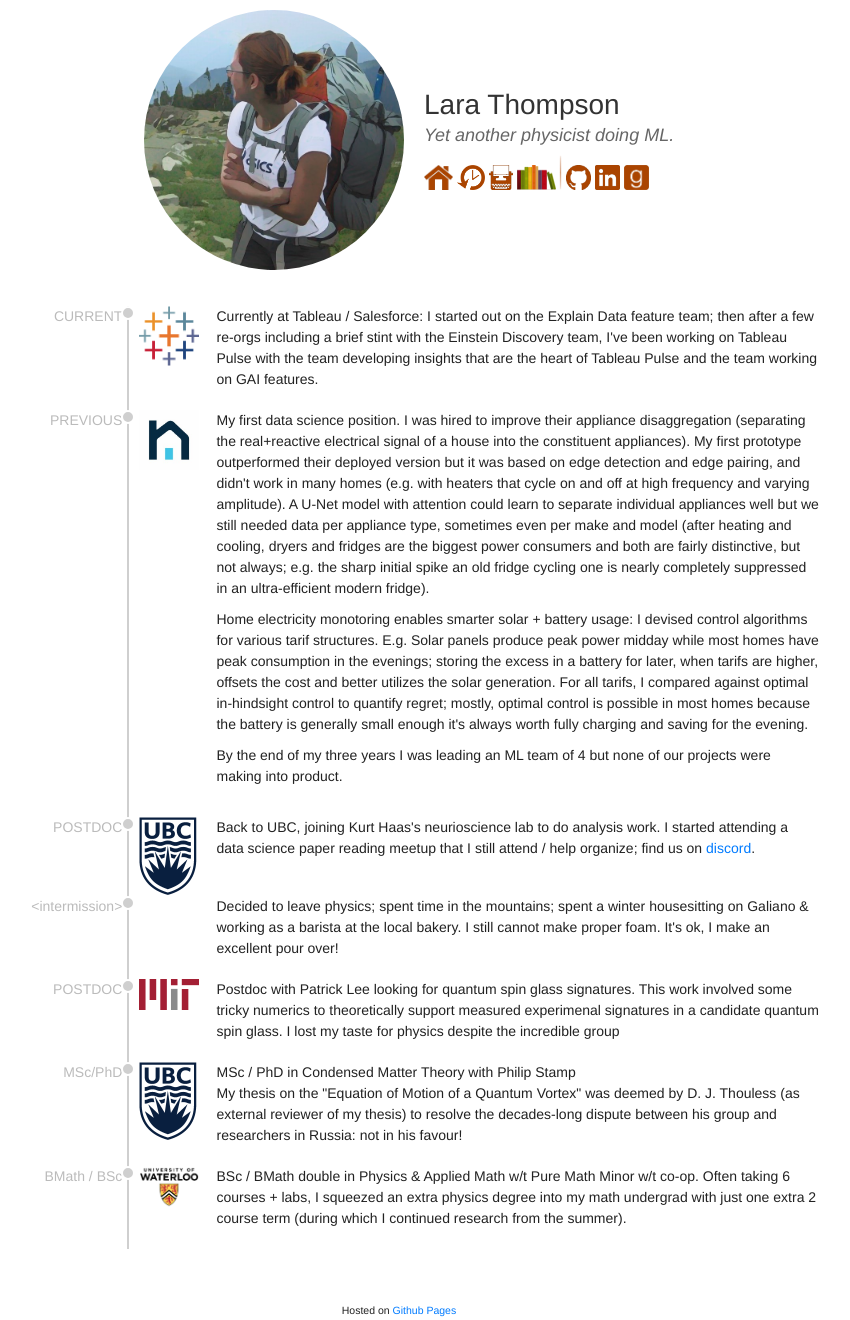
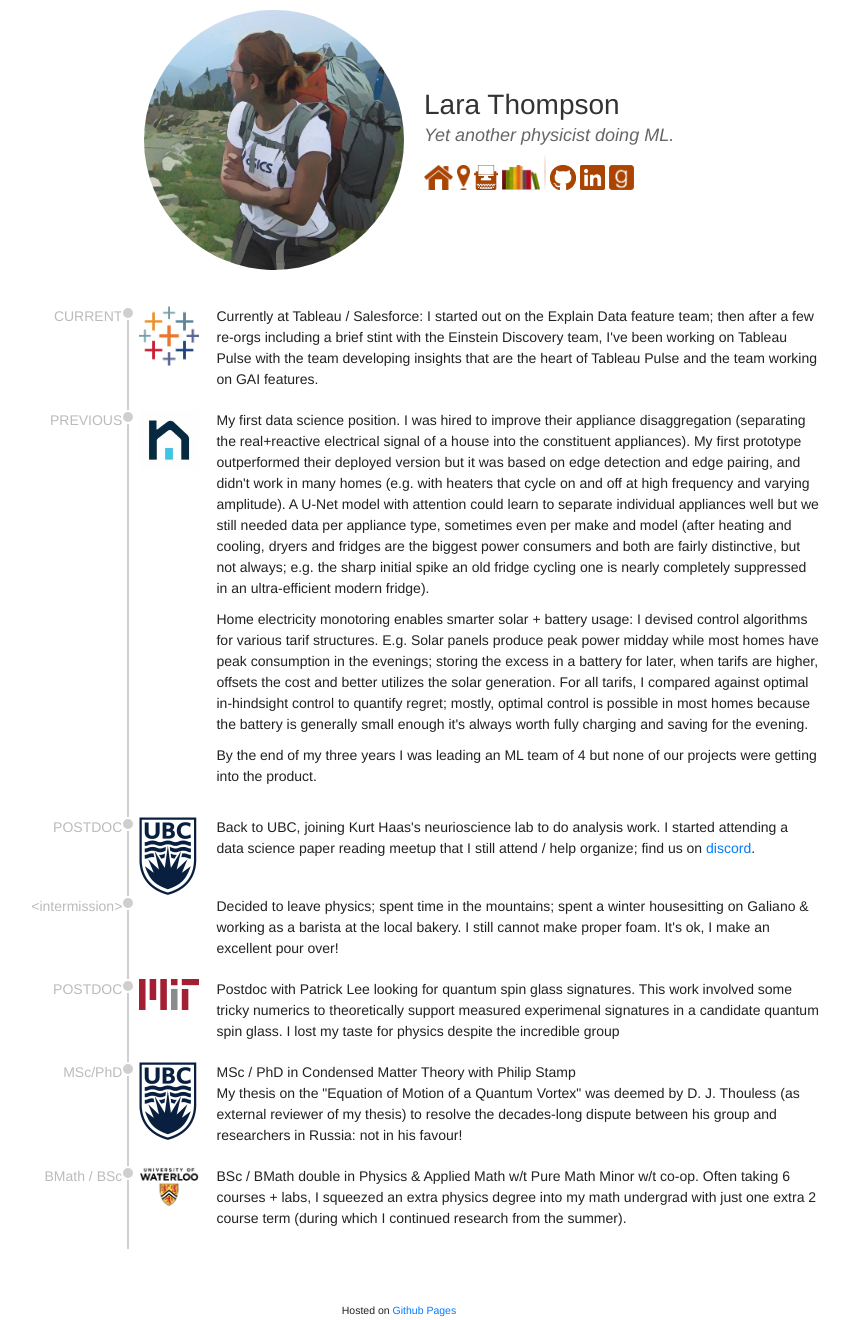
Before and after one commit to lrthomps/lrthomps.github.io, a Jekyll site: the page built from timeline.md, in a window 1280 px wide. Shown: the whole page, without its empty margins (241-1091 px from the left). Built offline with Jekyll 4.4.1, drawn with Linux system fonts in a browser that asks for light colours.

Commit message:
new icon

```diff
--- a/_layouts/frontpage.html
+++ b/_layouts/frontpage.html
@@ -14,7 +14,7 @@ layout: plain
           <a href="{{ "index.html" | relative_url }}">
             <img src="{{ 'assets/images/home-orange.png' | relative_url }}" height=25px></a>
           <a href="{{ "timeline.html" | relative_url }}" title="resources">
-            <img src="{{ 'assets/images/history.png' | relative_url }}" height=25px></a>
+            <img src="{{ 'assets/images/here.png' | relative_url }}" height=25px></a>
           <a href="{{ "posts.html" | relative_url }}" title="posts">
             <img src="{{ 'assets/images/blog-orange.png' | relative_url }}" height=25px></a>
           <a href="{{ "resources.html" | relative_url }}" title="resources">
--- a/_layouts/page.html
+++ b/_layouts/page.html
@@ -14,7 +14,7 @@ layout: plain
           <a href="{{ "index.html" | relative_url }}">
             <img src="{{ 'assets/images/home-orange.png' | relative_url }}" height=25px></a>
           <a href="{{ "timeline.html" | relative_url }}" title="resources">
-              <img src="{{ 'assets/images/history.png' | relative_url }}" height=25px></a>
+              <img src="{{ 'assets/images/here.png' | relative_url }}" height=25px></a>
           <a href="{{ "posts.html" | relative_url }}" title="posts">
             <img src="{{ 'assets/images/blog-orange.png' | relative_url }}" height=25px></a>
           <a href="{{ "resources.html" | relative_url }}" title="resources">
--- a/_layouts/post.html
+++ b/_layouts/post.html
@@ -10,6 +10,8 @@ layout: plain
           <a href="{{ "index.html" | relative_url }}">
             <img src="{{ 'assets/images/home-orange.png' | relative_url }}" height=25px></a>
           <a href="{{ "posts.html" | relative_url }}" title="posts">
+          <a href="{{ "timeline.html" | relative_url }}" title="resources">
+            <img src="{{ 'assets/images/here.png' | relative_url }}" height=25px></a>
             <img src="{{ 'assets/images/blog-orange.png' | relative_url }}" height=25px></a>
           <a href="{{ "resources.html" | relative_url }}" title="resources">
             <img src="{{ 'assets/images/bookshelf.png' | relative_url }}" height=25px></a>
--- a/timeline.md
+++ b/timeline.md
@@ -26,7 +26,7 @@ layout: page
         <div class="desc">
             <p>My first data science position. I was hired to improve their appliance disaggregation (separating the real+reactive electrical signal of a house into the constituent appliances). My first prototype outperformed their deployed version but it was based on edge detection and edge pairing, and didn't work in many homes (e.g. with heaters that cycle on and off at high frequency and varying amplitude). A U-Net model with attention could learn to separate individual appliances well but we still needed data per appliance type, sometimes even per make and model (after heating and cooling, dryers and fridges are the biggest power consumers and both are fairly distinctive, but not always; e.g. the sharp initial spike an old fridge cycling one is nearly completely suppressed in an ultra-efficient modern fridge).</p>
             <p>Home electricity monotoring enables smarter solar + battery usage: I devised control algorithms for various tarif structures. E.g. Solar panels produce peak power midday while most homes have peak consumption in the evenings; storing the excess in a battery for later, when tarifs are higher, offsets the cost and better utilizes the solar generation. For all tarifs, I compared against optimal in-hindsight control to quantify regret; mostly, optimal control is possible in most homes because the battery is generally small enough it's always worth fully charging and saving for the evening. </p>
-            <p>By the end of my three years I was leading an ML team of 4 but none of our projects were making into product.</p>
+            <p>By the end of my three years I was leading an ML team of 4 but none of our projects were getting into the product.</p>
         </div>
     </div>
     <div class="entry row">
```
Also changed, not shown: assets/images/here.png (added), assets/images/history.png (deleted).
